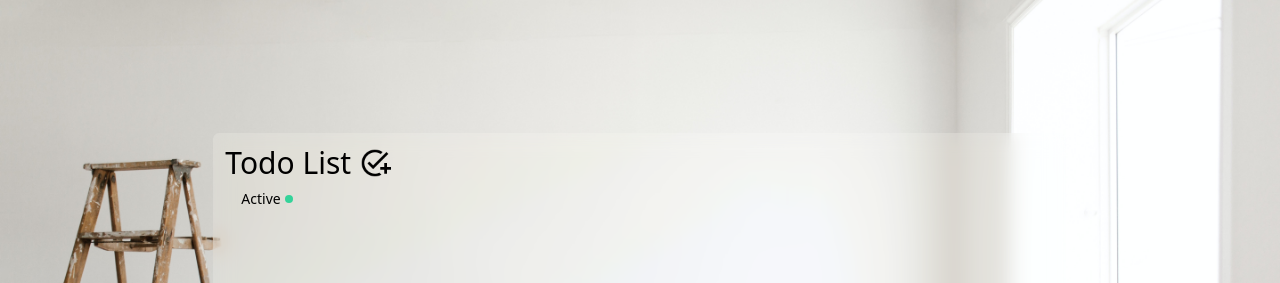
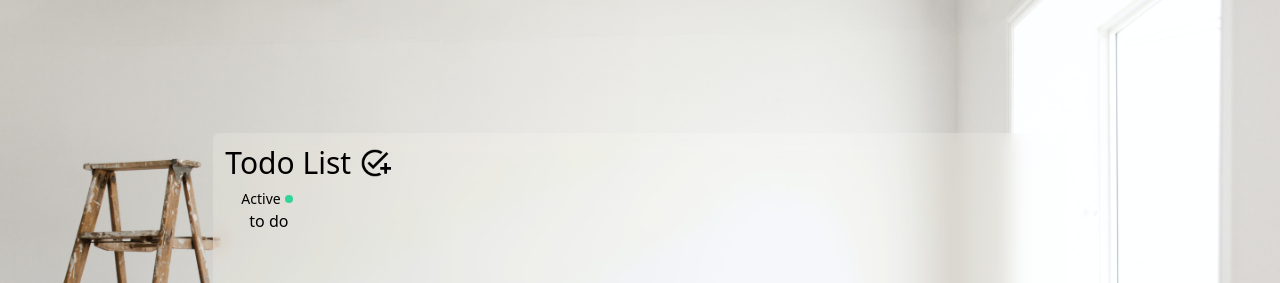
Before and after one commit to veerbal1/Todo-List, a React (Create React App) app: page / in a window 1280 px wide. Shown: the top 283 px of the page. Built offline with nearby package versions, Linux system fonts and the light colour scheme.

Commit message:
Created Wrapper element for Active - completed List group

```diff
--- a/src/Components/ActiveList.js
+++ b/src/Components/ActiveList.js
@@ -1,12 +1,10 @@
 import React from "react";
-import SubTitle from "./Typography/SubTitle";
+import ListWrapper from "./ListWrapper";
 
 function ActiveList() {
-  return (
-    <div className="flex">
-      <SubTitle text="Active" status="active"/>
-    </div>
-  );
+  return <ListWrapper title="Active">
+    <p>to do</p>
+  </ListWrapper>;
 }
 
 export default ActiveList;
--- a/src/Components/ActiveSignal.js
+++ b/src/Components/ActiveSignal.js
@@ -3,7 +3,7 @@ import React from "react";
 function ActiveSignal({ status = null }) {
   return (
     <div
-      className={`w-2 h-2 ${
+      className={`select-none w-2 h-2 ${
         status == null
           ? "bg-transparent"
           : status === "active"
--- a/src/Components/AddButton.js
+++ b/src/Components/AddButton.js
@@ -3,7 +3,7 @@ import AddIcon from '../assets/add_icon.png'
 
 function AddButton() {
     return (
-        <div className="w-8 h-8 mx-2 cursor-pointer transition-transform transform hover:scale-125">
+        <div className="w-8 h-8 mx-2 cursor-pointer transition-transform transform hover:scale-125 select-none">
             <img src={AddIcon} alt="Add new task"/>
         </div>
     )
--- /dev/null
+++ b/src/Components/ListWrapper.js
@@ -0,0 +1,20 @@
+import React from "react";
+import SubTitle from "./Typography/SubTitle";
+
+function ListWrapper({ title = "", status, children }) {
+  return (
+    <div className="flex flex-col">
+      <SubTitle
+        text={title}
+        status={
+          title.toLowerCase() === "active"
+            ? "active"
+            : title.toLowerCase() === "completed" && "completed"
+        }
+      />
+      <div className="ml-2">{children}</div>
+    </div>
+  );
+}
+
+export default ListWrapper;
--- /dev/null
+++ b/src/Components/TodoListItem.js
@@ -0,0 +1,11 @@
+import React from 'react'
+
+function TodoListItem() {
+    return (
+        <div>
+            <TodoListItem/>
+        </div>
+    )
+}
+
+export default TodoListItem
--- a/src/Components/Typography/SubTitle.js
+++ b/src/Components/Typography/SubTitle.js
@@ -4,7 +4,7 @@ import ActiveSignal from "../ActiveSignal";
 function SubTitle({ text, status }) {
   return (
     <div className="flex items-center">
-      <h4 className="font-normal text-sm">{text}</h4>
+      <h4 className="font-normal text-sm select-none">{text}</h4>
       <ActiveSignal status={status} />
     </div>
   );
```
